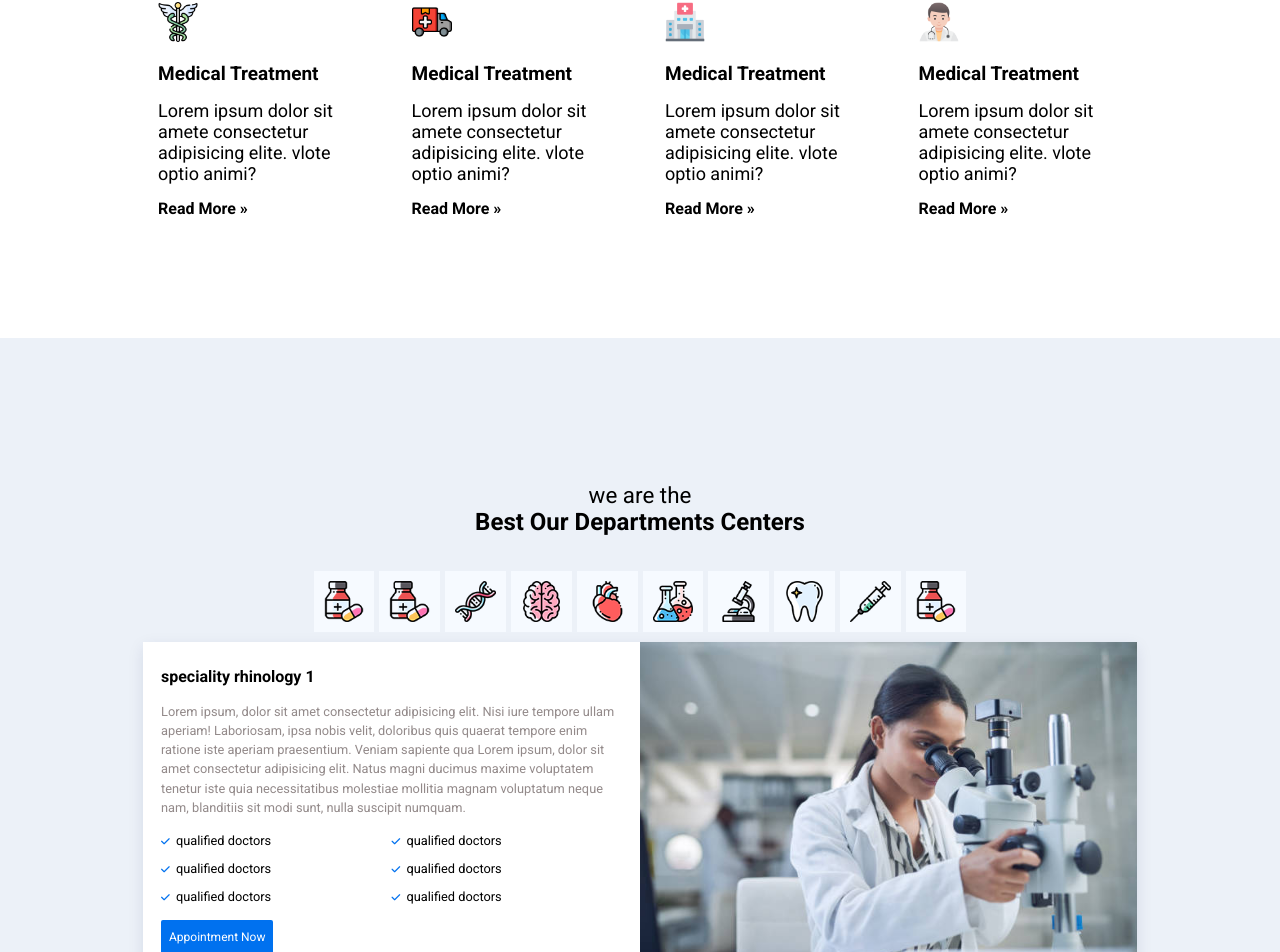
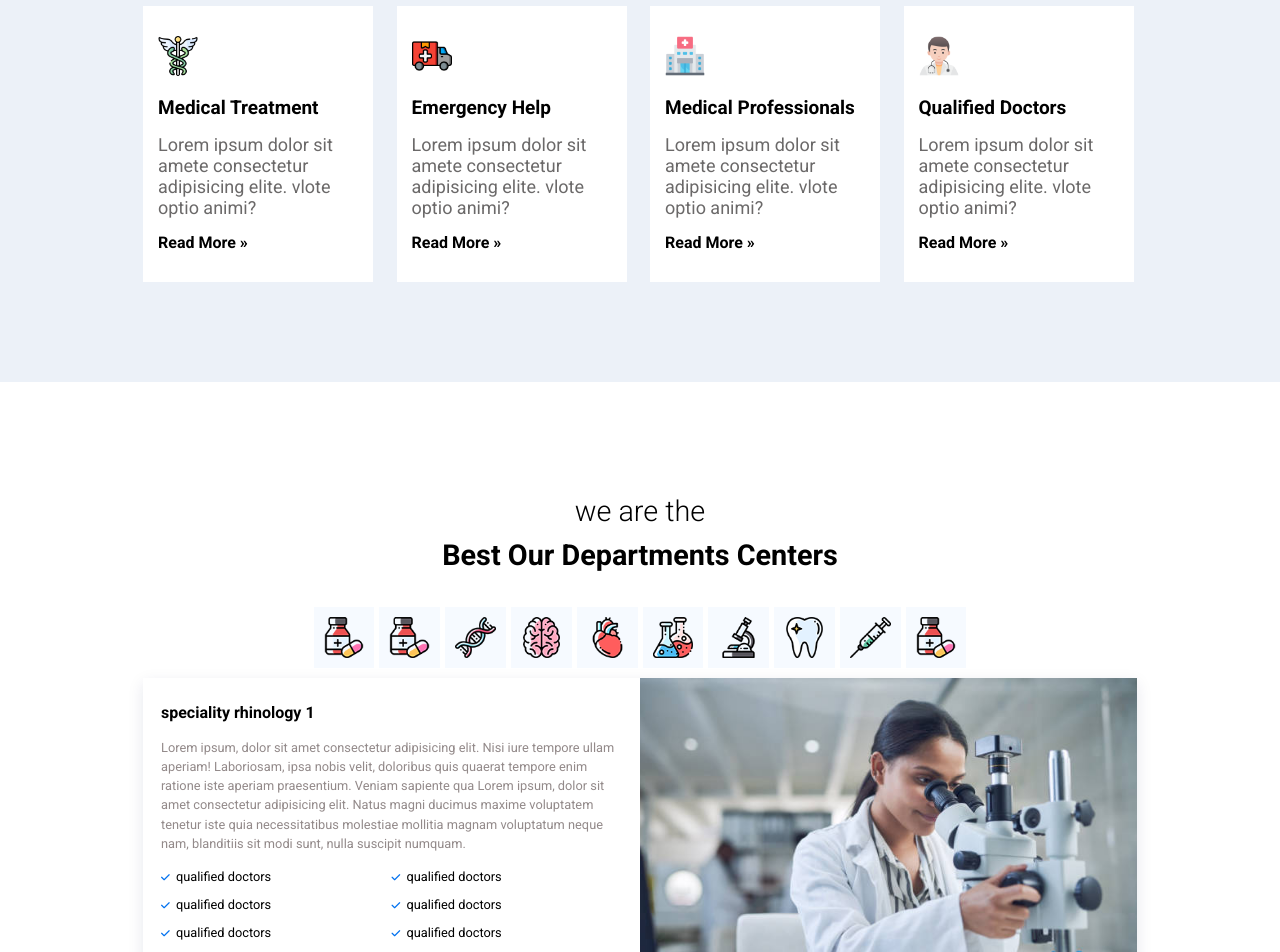
Before and after one commit to sfaa5/depi-project, a React (Create React App) app in the folder client/: page / in a window 1280 px wide. Shown: the part 988-1940 px from the top of the page. Built offline with nearby package versions, Linux system fonts and the light colour scheme; no server answers.

Commit message:
up-date-style-specialized-department

```diff
--- a/client/src/pages/home/Home.jsx
+++ b/client/src/pages/home/Home.jsx
@@ -78,17 +78,17 @@ const Home = () => {
           <img src="./assets/images/home/medical-symbol.png" alt=""/>
           <div class="card-body">
 
-            <b class="card-title fs-3 fw-bold m-2 ">
+            <b class="card-title  ">
               Medical Treatment
             </b>
 
-            <p class="card-text m-2 ">
+            <p class="card-text  ">
               Lorem ipsum dolor sit amete
               consectetur adipisicing elite.
               vlote optio animi?
             </p>
 
-            <span class="card-text fw-bold fs-5 m-2">Read More »</span>
+            <span class="card-text ">Read More »</span>
           </div>
         </div>
 
@@ -97,8 +97,8 @@ const Home = () => {
           <img src="./assets/images/home/delivery-truck.png" alt=""/>
           <div class="card-body">
 
-            <b class="card-title fs-3 fw-bold m-2">
-              Medical Treatment
+            <b class="card-title ">
+           Emergency Help
             </b>
             <p class="card-text m-2 ">
               Lorem ipsum dolor sit amete
@@ -106,7 +106,7 @@ const Home = () => {
               vlote optio animi?
             </p>
 
-            <span class="card-text fw-bold fs-5 m-2">Read More »</span>
+            <span class="card-text ">Read More »</span>
           </div>
         </div>
 
@@ -114,16 +114,16 @@ const Home = () => {
           <img src="./assets/images/home/hospital-building.png" alt=""/>
           <div class="card-body">
 
-            <b class="card-title fs-3 fw-bold m-2">
-              Medical Treatment
+            <b class="card-title ">
+              Medical Professionals
             </b>
 
-            <p class="card-text m-2 ">
+            <p class="card-text ">
               Lorem ipsum dolor sit amete
               consectetur adipisicing elite.
               vlote optio animi?
             </p>
-            <span class="card-text fw-bold fs-5 m-2">Read More »</span>
+            <span class="card-text ">Read More »</span>
           </div>
         </div>
 
@@ -131,15 +131,15 @@ const Home = () => {
           <img src="./assets/images/home/doctor.png" alt=""/>
           <div class="card-body">
 
-            <b class="card-title fs-3 fw-bold m-2">
-              Medical Treatment
+            <b class="card-title ">
+              Qualified Doctors
             </b>
-            <p class="card-text m-2 ">
+            <p class="card-text  ">
               Lorem ipsum dolor sit amete
               consectetur adipisicing elite.
               vlote optio animi?
             </p>
-            <span class="card-text fw-bold fs-5 m-2">Read More »</span>
+            <span class="card-text ">Read More »</span>
           </div>
         </div>
 
@@ -446,7 +446,19 @@ const Home = () => {
               <div class="col">8:00 am-10:00 pm</div>
             </div>
           </div>
+
+
+
         </div>
+
+        <div className="footer-bottom">
+        <div className="container">
+          Copyright © 2021 <span className="site-name">Mukti</span>. All Rights
+          Reserved. By
+          <span className="developer">LabArtisan</span>
+        </div>
+      </div>
+
       </div>
     </section>
 
--- a/client/src/style/home.css
+++ b/client/src/style/home.css
@@ -102,13 +102,13 @@ margin-top: 20px;
 
 .specialized {
   padding-top: 250px;
-  background: var(--white-color);
+
 }
 
 
  .specialized .specialisations {
   display: grid;
-  grid-template-columns: repeat(auto-fit, minmax(200px, 1fr));
+  grid-template-columns: repeat(auto-fit, minmax(230px, 1fr));
 gap: 20px;
 margin-top: 50px;
 
@@ -121,10 +121,10 @@ padding-bottom: 100px;
   display: flex;
   flex-direction: column;
   justify-content: center;
-background-color: white;
-padding: 20px 15px;
-gap: 20px;
-max-width: 210px;
+  background-color: white;
+  padding: 30px 15px;
+  gap: 20px;
+  max-width: 230px;
 }
 
 .Doctors img {
@@ -150,10 +150,13 @@ gap: 15px;
 
 .specialized .card .card-body b {
   font-size: 19px;
+
 }
 
 .specialized .card .card-body p{
   font-size: 18px;
+  color: rgb(107, 105, 105);
+
 }
 
 
@@ -174,8 +177,10 @@ gap: 15px;
 /*************************Best our departments********/
 
 
-.Best-centers .container {
+.Best-centers {
 
+
+  background-color: var(--white-color);
 }
 
 .Best-centers .icons
@@ -199,12 +204,14 @@ margin-bottom: 10px;
 
 
 .Best-centers .speciality-rhinology {
+  position: relative;
   box-shadow: 0px 5px 15px 0px rgba(0, 33, 85, 0.1);
   justify-content: space-between;
   background-color: white;
   display: grid;
   grid-template-columns: 50% 50%;
   max-height: 345px;
+  z-index: 100;
 }
 
 .Best-centers .speciality-rhinology .right {
@@ -341,8 +348,8 @@ margin-bottom: 10px;
 
     color: white;
     position: relative;
-    top: -160px;
-    z-index: -1;
+    top: -140px;
+    z-index: 1;
     padding: 0px;
 
 }
@@ -816,9 +823,11 @@ padding-left: 3px;
 
 
 /**********footer***********/
+.footer  {
+  padding: 9rem 0rem 0rem 0rem !important;
+}
+.footer .container {
 
-.footer .container {
-  padding: 50px 0px;
 }
 
 .footer .row {
@@ -883,6 +892,35 @@ padding-left: 3px;
 }
 
 
+
+
+.footer .footer-bottom {
+  padding-top: 30px;
+  width: 100%;
+}
+
+.footer .footer-bottom .container {
+  border-top: 1px solid #cccccc83;
+  padding: 2rem 0;
+  text-align: center;
+  color: #535353;
+
+}
+
+.footer .footer-bottom .container .site-name {
+  color: var(--color-primary);
+  font-weight: bold;
+}
+
+.footer .footer-bottom .container .developer {
+  font-weight: bold;
+}
+
+.footer
+
+
+
+
 .opening-hours{
   font-size: 10px;
 }
--- a/client/src/style/main.css
+++ b/client/src/style/main.css
@@ -40,7 +40,7 @@ a {
 }
 
 section{
-  padding: 9rem 0;
+  padding: 7rem 0;
 }
 
 ul {
@@ -79,14 +79,16 @@ h6 {
 }
 
 .text-section p {
-  font-size: 1.4rem;
+  font-size: 1.8rem;
   color: black;
+  font-weight:300;
 
 
 }
 
 .text-section h1 {
-  font-size: 1.5rem;
+  padding-top: 10px;
+  font-size: 1.8rem;
 
   font-weight: 700;
 
@@ -228,7 +230,7 @@ header {
   -webkit-box-shadow: 0px 5px 15px 0px rgba(0, 33, 85, 0.1);
   -moz-box-shadow: 0px 5px 15px 0px rgba(0, 33, 85, 0.1);
   box-shadow: 0px 5px 15px 0px rgba(0, 33, 85, 0.1);
-  z-index: 99;
+  z-index: 1000;
 }
 
 .top-header {
```
Also changed, not shown: client/src/components/Footer.js (deleted, +0 -102 lines).
